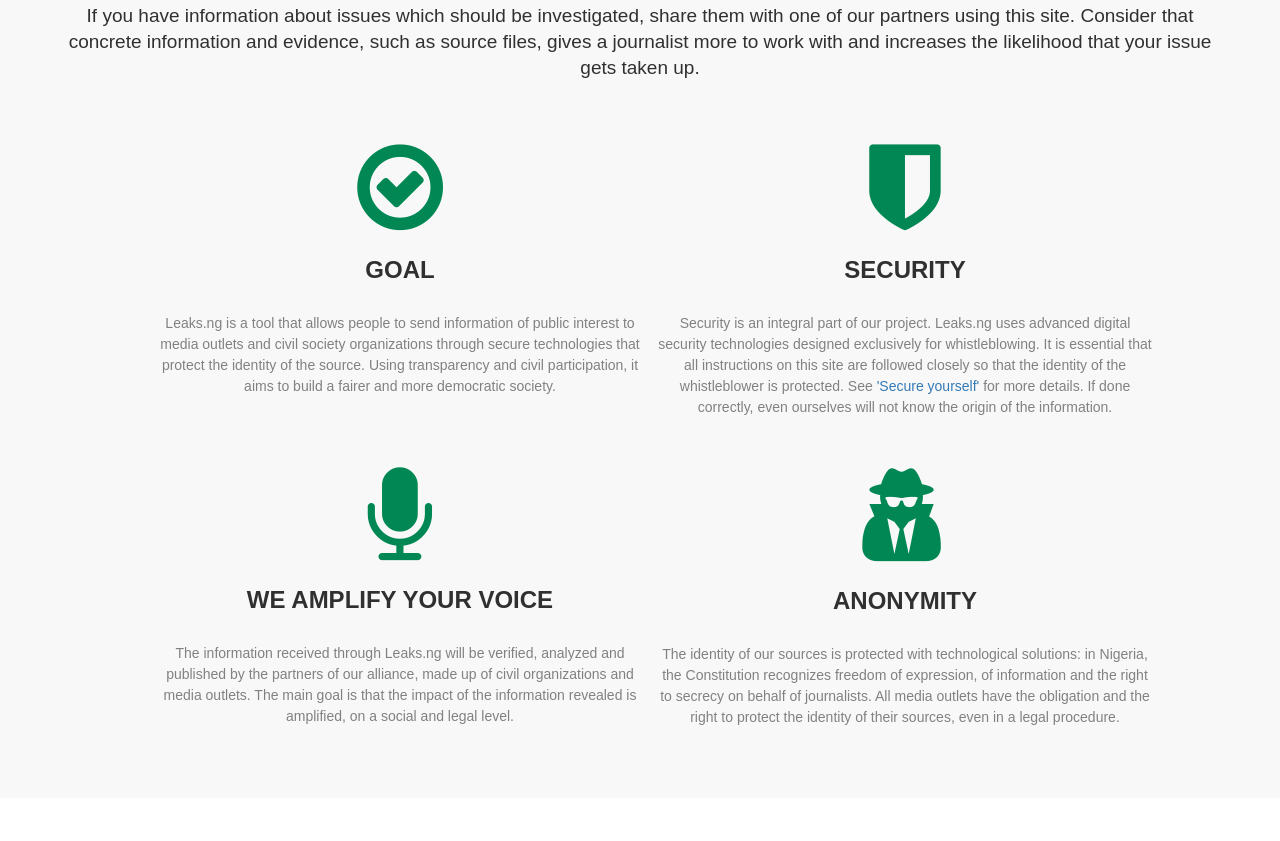
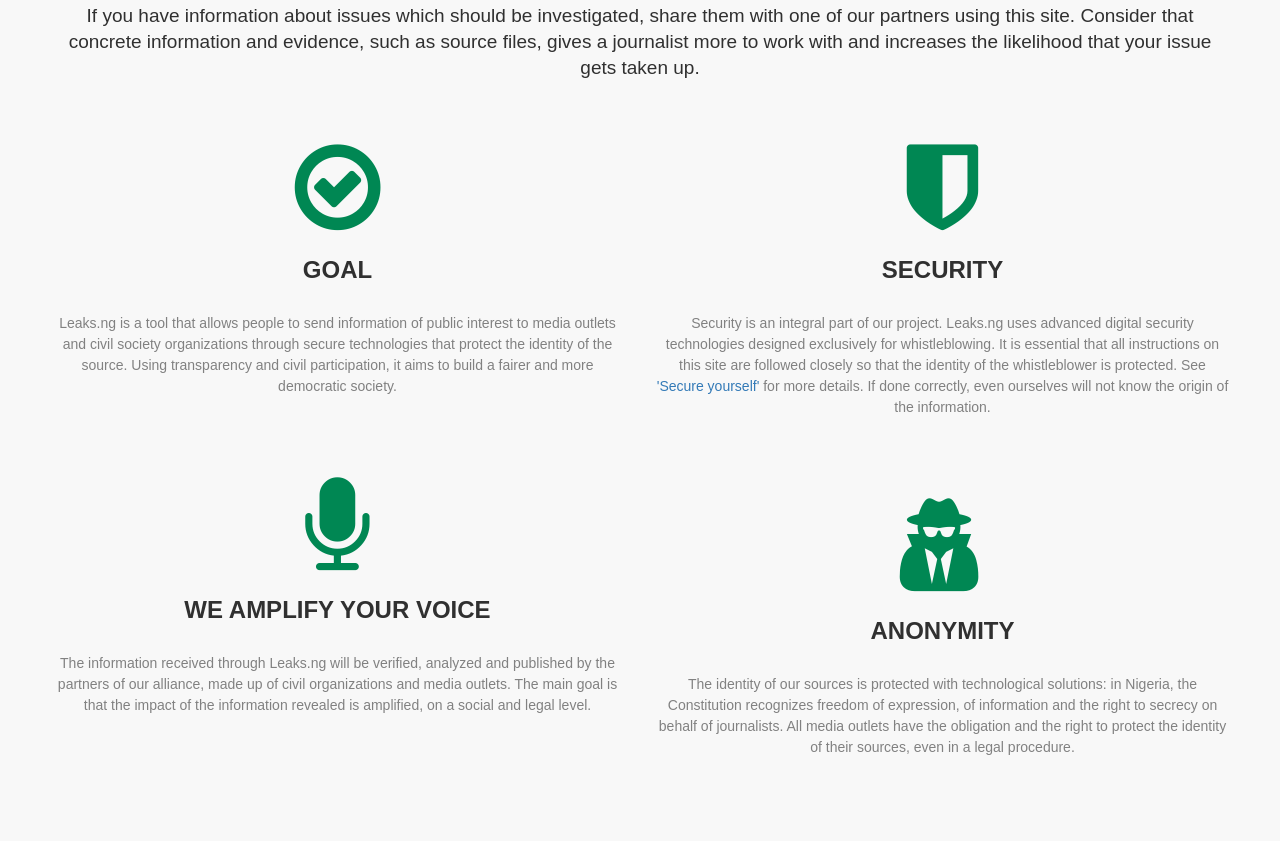
Before and after one commit to ptcij/Leaks.ng, a plain HTML site: page index.html in a window 1280 px wide. Shown: the part 1375-2216 px from the top of the page. Drawn offline with Linux system fonts and the light colour scheme.

Commit message:
Minor changes
Update to boxing (css)

Signed-off-by: Marcel Oomens <mail@marceloomens.com>

```diff
--- a/css/stylee.css
+++ b/css/stylee.css
@@ -71,23 +71,8 @@
 .container-fluid {
   padding: 60px 50px;
 }
-.box1 {
-  width: 500px;
-  margin-left: 100px;
-}
-.box2 {
-  width: 500px;
-  margin-left: 100px;
-  margin-top: 70px;
-}
-.box3 {
-  width: 500px;
-  margin-right: 100px;
-}
-.box4 {
-  width: 500px;
-  margin-right: 100px;
-  margin-top: 50px;
+.box1, .box2, .box3, .box4 {
+  padding-bottom: 70px;
 }
 .bg-grey {
   background-color: #f8f8f8;
```
